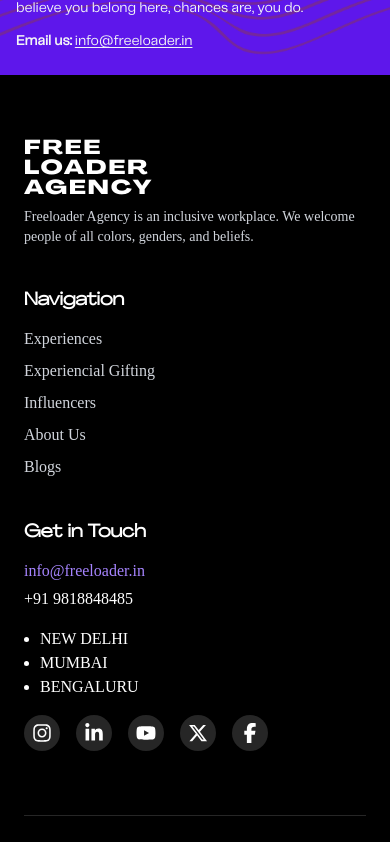
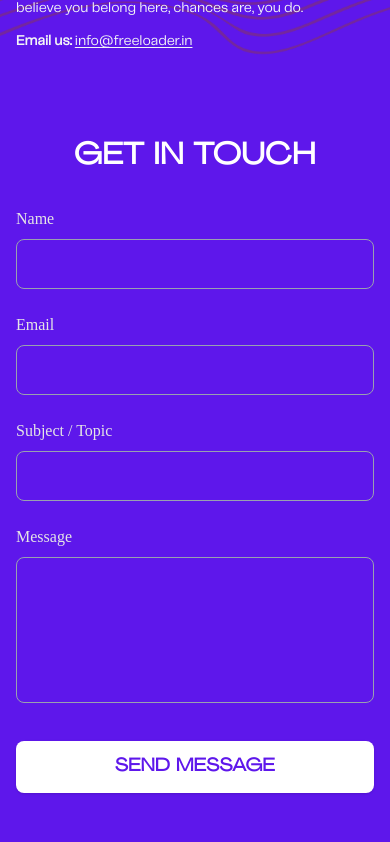
Before and after one commit to GitShivamNauriyal/freeloader, a React (Vite) app: page /about-us in a window 390 px wide. Shown: the part 3560-4402 px from the top of the page. Built offline with nearby package versions, Linux system fonts and the light colour scheme; a web font is replaced by a local one.

Commit message:
get in touch

```diff
--- a/src/components/AboutUs/AboutUs.tsx
+++ b/src/components/AboutUs/AboutUs.tsx
@@ -5,6 +5,7 @@
 import PartnerAllianceSection from "./Partner";
 import Creation from "./Creation";
 import Careers from "./Careers";
+import GetInTouch from "./GetInTouch";
 
 const page = () => {
     return (
@@ -14,6 +15,7 @@
             <CoreTeam />
             <PartnerAllianceSection />
             <Careers />
+            <GetInTouch />
         </div>
     );
 };
--- a/src/components/AboutUs/Careers.tsx
+++ b/src/components/AboutUs/Careers.tsx
@@ -5,7 +5,7 @@
 const Careers = () => {
     return (
         <div className="w-screen wavy-background pt-8">
-            <section className="max-w-6xl mx-auto gap-8 px-4 lg:px-0 py-6 md:py-16 text-white">
+            <section className="max-w-6xl mx-auto gap-8 px-4 lg:px-0 py-6 md:py-20 text-white">
                 {/* Heading */}
                 <motion.h2
                     initial={{ opacity: 0, y: 20, filter: "blur(10px)" }}
--- /dev/null
+++ b/src/components/AboutUs/GetInTouch.tsx
@@ -0,0 +1,116 @@
+import { useState } from "react";
+
+const GetInTouch = () => {
+    const [form, setForm] = useState({
+        name: "",
+        email: "",
+        subject: "",
+        message: "",
+    });
+
+    const handleChange = (e: any) => {
+        setForm({ ...form, [e.target.name]: e.target.value });
+    };
+
+    const handleSubmit = (e: any) => {
+        e.preventDefault();
+        alert("Currently not functional");
+    };
+
+    return (
+        <div className="max-w-2xl mx-auto px-4 py-16 md:py-24">
+            <h2 className="text-3xl md:text-5xl font-[AgrandirWide] font-bold mb-8 text-center uppercase tracking-wide">
+                Get In Touch
+            </h2>
+            <form
+                onSubmit={handleSubmit}
+                className="space-y-6"
+                autoComplete="off"
+            >
+                {/* Name */}
+                <div>
+                    <label
+                        htmlFor="name"
+                        className="block mb-2 text-base font-[freeheading] text-neutral-200"
+                    >
+                        Name
+                    </label>
+                    <input
+                        type="text"
+                        id="name"
+                        name="name"
+                        value={form.name}
+                        onChange={handleChange}
+                        required
+                        className="w-full px-4 py-3 rounded-lg border border-gray-400 focus:border-gray-300 outline-none font-[freepara] text-base text-neutral-300 transition"
+                    />
+                </div>
+                {/* Email */}
+                <div>
+                    <label
+                        htmlFor="email"
+                        className="block mb-2 text-base font-[freeheading] text-neutral-200"
+                    >
+                        Email
+                    </label>
+                    <input
+                        type="email"
+                        id="email"
+                        name="email"
+                        value={form.email}
+                        onChange={handleChange}
+                        required
+                        className="w-full px-4 py-3 rounded-lg border border-gray-400 focus:border-gray-300 outline-none font-[freepara] text-base text-neutral-300 transition"
+                    />
+                </div>
+                {/* Subject/Topic */}
+                <div>
+                    <label
+                        htmlFor="subject"
+                        className="block mb-2 text-base font-[freeheading] text-neutral-200"
+                    >
+                        Subject / Topic
+                    </label>
+                    <input
+                        type="text"
+                        id="subject"
+                        name="subject"
+                        value={form.subject}
+                        onChange={handleChange}
+                        required
+                        className="w-full px-4 py-3 rounded-lg border border-gray-400 focus:border-gray-300 outline-none font-[freepara] text-base text-neutral-300 transition"
+                    />
+                </div>
+                {/* Message */}
+                <div>
+                    <label
+                        htmlFor="message"
+                        className="block mb-2 text-base font-[freeheading] text-neutral-200"
+                    >
+                        Message
+                    </label>
+                    <textarea
+                        id="message"
+                        name="message"
+                        rows={5}
+                        value={form.message}
+                        onChange={handleChange}
+                        required
+                        className="w-full px-4 py-3 rounded-lg border border-gray-400 focus:border-gray-300 outline-none font-[freepara] text-base text-neutral-300 transition resize-none"
+                    />
+                </div>
+                {/* Submit Button */}
+                <div className="pt-2">
+                    <button
+                        type="submit"
+                        className="w-full py-3 rounded-lg bg-white hover:bg-white/90 cursor-pointer text-[#5e17eb] font-bold font-[AgrandirWide] text-lg uppercase tracking-wide shadow transition"
+                    >
+                        Send Message
+                    </button>
+                </div>
+            </form>
+        </div>
+    );
+};
+
+export default GetInTouch;
--- a/src/components/common/Navbar.tsx
+++ b/src/components/common/Navbar.tsx
@@ -46,7 +46,7 @@
                                     to={path}
                                     className={`transition-colors duration-300 hover:text-gray-200 ${
                                         location.pathname === path
-                                            ? "text-purple-300"
+                                            ? "text-purple-200"
                                             : ""
                                     }`}
                                 >
```
